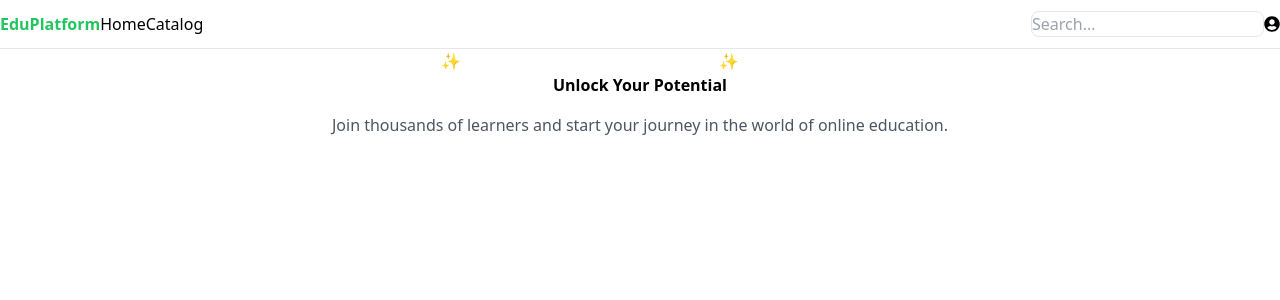
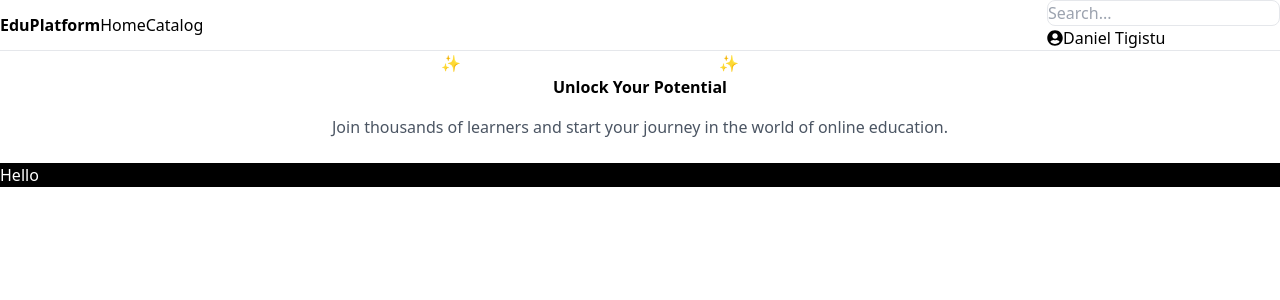
Before and after one commit to codewithdann0/Educational_platform, a Next.js app: page / in a window 1280 px wide. Shown: the top 300 px of the page. Built offline with nearby package versions, Linux system fonts and the light colour scheme.

Commit message:
footer page created and some modification

```diff
--- /dev/null
+++ b/app/components/footer.tsx
@@ -0,0 +1,13 @@
+import Link from 'next/link';
+import React from 'react';
+import { FaFacebookF, FaTwitter, FaInstagram, FaLinkedin, FaYoutube } from 'react-icons/fa';
+
+const Footer = () => {
+  return (
+    <footer className="bg-black text-white py-10 flex-1">
+       <h1>Hello</h1>
+    </footer>
+  );
+};
+
+export default Footer;
--- a/app/components/navbar.tsx
+++ b/app/components/navbar.tsx
@@ -1,4 +1,4 @@
-'use client';
+'use client'
 import Link from 'next/link';
 import { useState } from 'react';
 import { FaUserCircle } from 'react-icons/fa';
@@ -12,40 +12,64 @@
   };
 
   return (
-    <nav className="bg-white shadow fixed top-0 left-0 right-0 z-10 w-full mb-7">
+    <nav className="bg-udacity-blue
+ shadow-md fixed top-0 left-0 right-0 z-10 w-full mb-7">
       <div className="flex justify-between items-center p-4 max-w-screen-xl mx-auto">
         {/* Logo on the left */}
-        <Link href="/" className="text-2xl font-bold text-green-500 mr-20"> {/* Increased margin-right */}
+        <Link href="/" className="text-2xl font-bold black-white">
           EduPlatform
         </Link>
 
-        {/* Navigation Links */}
-        <div className={`flex-col md:flex md:flex-row md:space-x-8 absolute md:static bg-white w-full md:w-auto ${isMobileMenuOpen ? 'top-12' : '-top-40'} transition-all duration-300`}>
-          <div className="flex flex-col md:flex-row md:space-x-8"> {/* Added md:space-x-8 for spacing */}
-            <Link href="/" className="block text-gray-700 hover:text-green-500 py-3 px-4">
-              Home
-            </Link>
-            <Link href="/catalog" className="block text-gray-700 hover:text-green-500 py-3 px-4">
-              Catalog
-            </Link>
-          </div>
+        {/* Hamburger Icon for Mobile */}
+        <div className="md:hidden" onClick={toggleMobileMenu}>
+          <button className="focus:outline-none">
+            <svg
+              xmlns="http://www.w3.org/2000/svg"
+              className="h-6 w-6 text-gray-700"
+              fill="none"
+              viewBox="0 0 24 24"
+              stroke="currentColor"
+
+            >
+              <path
+                strokeLinecap="round"
+                strokeLinejoin="round"
+                strokeWidth={2}
+                d="M4 6h16M4 12h16m-7 6h7"
+              />
+            </svg>
+          </button>
         </div>
 
-        {/* Search Bar and User Information */}
-        <div className="flex items-center space-x-4 ml-auto">
+
+        {/* Navigation Links (hidden on mobile) */}
+        <div className={`md:flex md:flex-row md:space-x-8 hidden md:static bg-white w-full md:w-auto transition-all duration-300 ${
+          isMobileMenuOpen ? 'top-12' : '-top-40'
+        }`}>
+          <Link href="/" className="block text-gray-700 hover:text-green-500 py-3 px-4 transition duration-200 ease-in-out">
+            Home
+          </Link>
+          <Link href="/catalog" className="block text-gray-700 hover:text-green-500 py-3 px-4 transition duration-200 ease-in-out">
+            Catalog
+          </Link>
+        </div>
+
+        {/* Search Bar and User Information (hidden on mobile) */}
+        <div className="md:flex items-center space-x-4 ml-auto">
           <div className="relative hidden md:block">
             <input
               type="text"
               placeholder="Search..."
-              className="border rounded-lg px-4 py-2 focus:outline-none focus:ring-2 focus:ring-green-500"
+              className="border rounded-lg px-4 py-2 focus:outline-none focus:ring-2 focus:ring-green-500 transition duration-200 ease-in-out"
             />
           </div>
           <div className="flex items-center">
             <FaUserCircle className="text-gray-700 w-8 h-8" />
+            <span className="ml-2 text-gray-700">{username}</span>
           </div>
         </div>
       </div>
-      <hr />
+      <hr className="mx-auto w-11/12" /> {/* Centered line under the navbar */}
     </nav>
   );
 };
--- a/app/page.tsx
+++ b/app/page.tsx
@@ -1,7 +1,7 @@
 import Navbar from './components/navbar'; // Ensure correct casing for the component name
 import Link from 'next/link'; // Correct the import for Link from Next.js
 import { FaFacebookF, FaTwitter, FaInstagram, FaLinkedin } from 'react-icons/fa'; // Import the desired icons
-
+import Footer from './components/footer';
 export default function Home() {
   return (
     <div>
@@ -24,25 +24,7 @@
       </div>
 
       {/* Footer Section */}
-      <footer className="bg-gray-800 text-white py-6">
-        <div className="container mx-auto text-center">
-          <p className="mb-4">© 2024 Your Educational Platform. All Rights Reserved.</p>
-          <div className="flex justify-center space-x-4">
-            <Link href="https://facebook.com" target="_blank" className="text-gray-400 hover:text-white transition duration-200">
-              <FaFacebookF size={24} />
-            </Link>
-            <Link href="https://twitter.com" target="_blank" className="text-gray-400 hover:text-white transition duration-200">
-              <FaTwitter size={24} />
-            </Link>
-            <Link href="https://instagram.com" target="_blank" className="text-gray-400 hover:text-white transition duration-200">
-              <FaInstagram size={24} />
-            </Link>
-            <Link href="https://linkedin.com" target="_blank" className="text-gray-400 hover:text-white transition duration-200">
-              <FaLinkedin size={24} />
-            </Link>
-          </div>
-        </div>
-      </footer>
+    <Footer/>
     </div>
   );
 }
```
